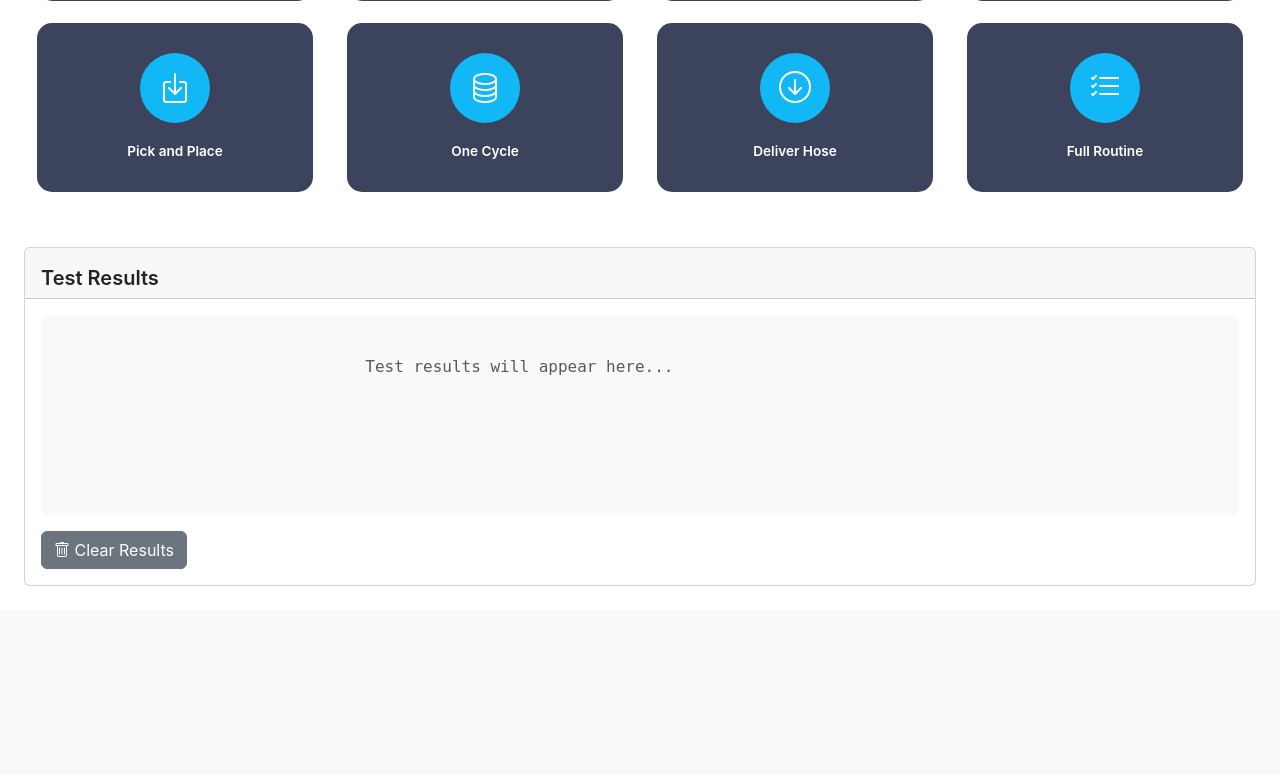
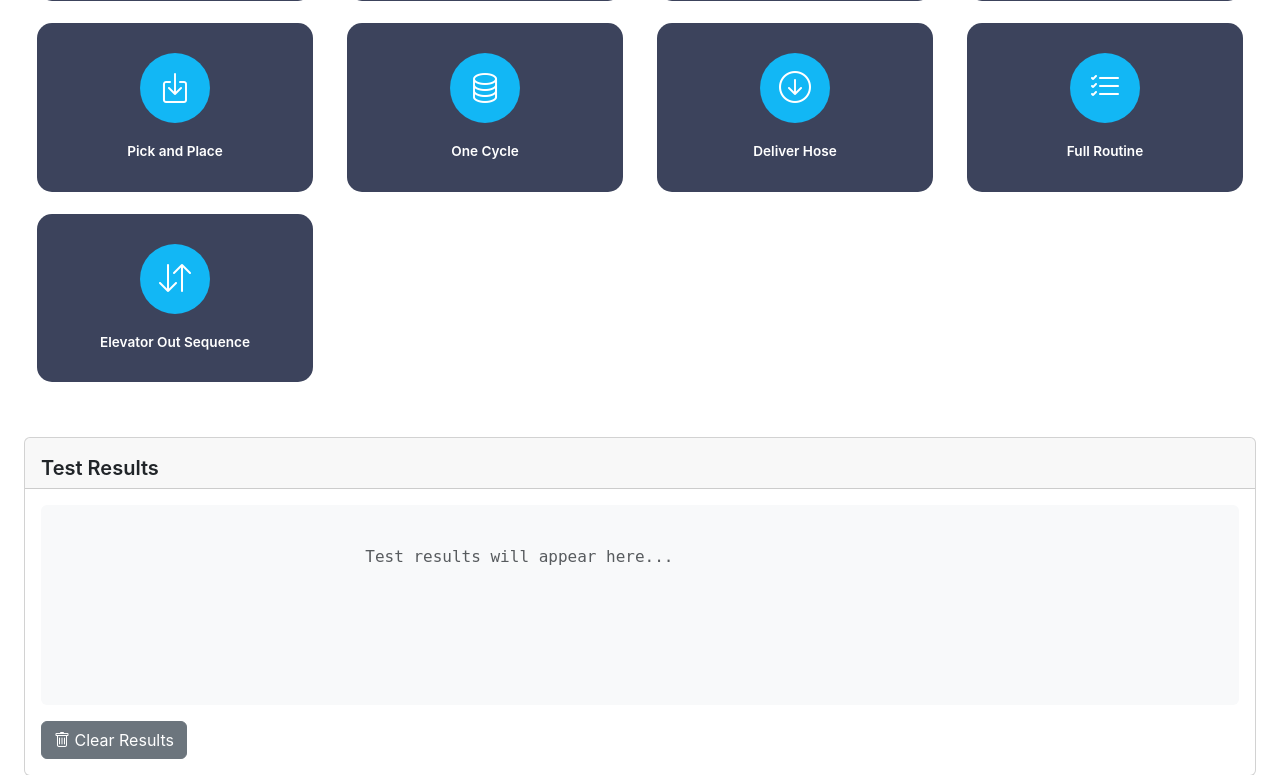
Before and after one commit to ASilvaGSW/PH2K_MainController, a Flask app: page /testing in a window 1280 px wide. Shown: the part 507-1282 px from the top of the page. Before the commit the page ends 1093 px from the top, so only its background shows below. Run offline with Flask 3, Linux system fonts and the light colour scheme; the visitor is signed in with stand-in values (Sample User, id 1); data comes from the database, SQL or seed files in the repository; parts of the project's set-up code (start-up, migrations or seed data) failed here and were passed over.

Commit message:
Update from Computer FEB 04

```diff
--- a/User_Interface/routes/testing_routes.py
+++ b/User_Interface/routes/testing_routes.py
@@ -12,6 +12,7 @@ operation_status = {
     "state": "idle", # idle, running, paused, completed, error
     "message": ""
 }
+first_pick_after_align = False
 
 # Add the main_controller directory to Python path
 sys.path.append(os.path.join(os.path.dirname(os.path.dirname(os.path.dirname(__file__))), 'main_controller'))
@@ -21,6 +22,7 @@ from classes.hose_puller import HosePuller
 from classes.puller_extension import PullerExtension
 from classes.insertion_jig import InsertionJig
 from classes.elevator_in import ElevatorIn
+from classes.elevator_out import ElevatorOut
 from classes.pick_and_place import PickAndPlace
 from classes.insertion_servos import InsertionServos
 from classes.lubrication_feeder import LubricationFeeder
@@ -60,6 +62,7 @@ CANBUS_ID_PULLER = 0x192
 CANBUS_ID_EXTENSION = 0x193
 CANBUS_ID_INSERTION = 0x0C9
 CANBUS_ID_ELEVATOR_IN = 0x189
+CANBUS_ID_ELEVATOR_OUT = 0x188
 CANBUS_ID_PICK_AND_PLACE = 0x191
 CANBUS_ID_INSERTION_SERVOS = 0x002
 CANBUS_ID_LUBRICATION_FEEDER = 0x019
@@ -73,6 +76,7 @@ hose_puller = HosePuller(canbus, CANBUS_ID_PULLER)
 puller_extension = PullerExtension(canbus, CANBUS_ID_EXTENSION)
 insertion_jig = InsertionJig(canbus, CANBUS_ID_INSERTION)
 elevator_in = ElevatorIn(canbus, CANBUS_ID_ELEVATOR_IN)
+elevator_out = ElevatorOut(canbus, CANBUS_ID_ELEVATOR_OUT)
 pick_and_place = PickAndPlace(canbus, CANBUS_ID_PICK_AND_PLACE)
 insertion_servos = InsertionServos(canbus, CANBUS_ID_INSERTION_SERVOS)
 lubrication_feeder = LubricationFeeder(canbus, CANBUS_ID_LUBRICATION_FEEDER)
@@ -515,6 +519,45 @@ def canbus_reinit():
         print(f"Error reinitializing CAN bus: {e}")
         return jsonify(success=False, message=f'Error reinitializing CAN bus: {str(e)}'), 500
 
+@testing_bp.route('/test_action_11', methods=['POST'])
+def test_action_11():
+    """Test Action 11 - Elevator Out Sequence"""
+    if not session.get('logged_in'):
+        return jsonify(success=False, message='Not authenticated'), 401
+
+    try:
+        if elevator_out.move_elevator_to_reception() != "success":
+            return jsonify(success=False, message='Error moving elevator to reception'), 500
+
+
+        if elevator_out.open_servo() != "success":
+            return jsonify(success=False, message='Error opening servo'), 500
+
+
+        # Move elevator down relatively (e.g., 1000 units)
+        if elevator_out.move_elevator_relative(1000) != "success":
+            return jsonify(success=False, message='Error moving elevator down'), 500
+
+        time.sleep(1) # Wait for the elevator to move down
+
+        if elevator_out.release_servo() != "success":
+            return jsonify(success=False, message='Error releasing servo'), 500
+
+        result = {
+            'success': True,
+            'message': 'Elevator Out sequence executed successfully',
+            'action': 'elevator_out_sequence',
+            'timestamp': datetime.now().isoformat(),
+            'data': {
+                'status': 'completed',
+                'details': 'Elevator Out sequence function executed'
+            }
+        }
+        return jsonify(result)
+
+    except Exception as e:
+        return jsonify(success=False, message=f'Error in Test Action 11: {str(e)}'), 500
+
 #****************** Core Functions ***********************
 
 #Receive Material
@@ -620,17 +663,23 @@ def alignCassette():
 
 #Align Component
 def alignComponent():
+    global first_pick_after_align
+
+
     pick_and_place_camera.alignment_joint()
     pick_and_place_camera.alignment_nozzle()
     pick_and_place_camera.alignment_joint()
     pick_and_place_camera.alignment_nozzle()
+
+    first_pick_after_align = True
+
     return "success"
 
 
 #Move Pick and Place
 def movePickandPlace(need=True):
     global operation_status, pause_event
-    global pick_and_place, insertion_servos, insertion_jig, pick_and_place_camera
+    global pick_and_place, insertion_servos, insertion_jig, pick_and_place_camera,first_pick_after_align
 
     receiving_x = 6500
     receiving_z = 7000
@@ -679,6 +728,7 @@ def movePickandPlace(need=True):
     if n_nozzle == 255:
         print("Nozzle row empty, aligning...")
         pick_and_place_camera.alignment_nozzle()
+        pick_and_place_camera.alignment_nozzle()
         # Retry after alignment
         n_nozzle = pick_and_place_camera.pick_up_nozzle()
         if n_nozzle == 255:
@@ -696,7 +746,7 @@ def movePickandPlace(need=True):
     if pick_and_place.move_actuator_x(nozzle_x[n_nozzle]- gap) != "success": return "error09"
 
 
-    if need:
+    if first_pick_after_align:
         if pick_and_place.move_actuator_z(nozzle_high + 100) != "success": return "error10"
 
         # Pause for user confirmation via UI
@@ -746,6 +796,7 @@ def movePickandPlace(need=True):
     if n_joint == 255:
         print("Joint row empty, aligning...")
         pick_and_place_camera.alignment_joint()
+        pick_and_place_camera.alignment_joint()
         # Retry after alignment
         n_joint = pick_and_place_camera.pick_up_joint()
         if n_joint == 255:
@@ -760,7 +811,7 @@ def movePickandPlace(need=True):
 
     if pick_and_place.move_actuator_x(joint_x[n_joint]-gap) != "success": return "error21"
 
-    if need:
+    if first_pick_after_align:
         if pick_and_place.move_actuator_z(joint_high + 100) != "success": return "error22"
 
         # Pause for user confirmation via UI
@@ -786,6 +837,8 @@ def movePickandPlace(need=True):
     # Go Back to Home
     if pick_and_place.move_actuator_z(0,False) != "success": return "error28"
     if pick_and_place.move_actuator_x(0,False) != "success": return "error29"
+
+    first_pick_after_align = False
 
     return "success"
 
--- a/User_Interface/templates/testing.html
+++ b/User_Interface/templates/testing.html
@@ -165,6 +165,18 @@
                                 <i class="bi bi-list-check"></i>
                             </div>
                             <div class="card-title lang-text" data-en="Full Routine" data-es="Rutina Completa" data-jp="フルルーチン" style="font-size: 0.85rem;">Full Routine</div>
+                        </div>
+                    </button>
+                </div>
+
+                <!-- Button 9: Elevator Out Sequence -->
+                <div class="col-md-3 col-sm-6">
+                    <button class="btn w-100 h-100" onclick="testAction11()" style="min-height: 100px;">
+                        <div class="menu-card">
+                            <div class="icon-container mb-2">
+                                <i class="bi bi-arrow-down-up"></i>
+                            </div>
+                            <div class="card-title lang-text" data-en="Elevator Out Sequence" data-es="Secuencia Elevador Salida" data-jp="エレベーターアウトシーケンス" style="font-size: 0.85rem;">Elevator Out Sequence</div>
                         </div>
                     </button>
                 </div>
```
